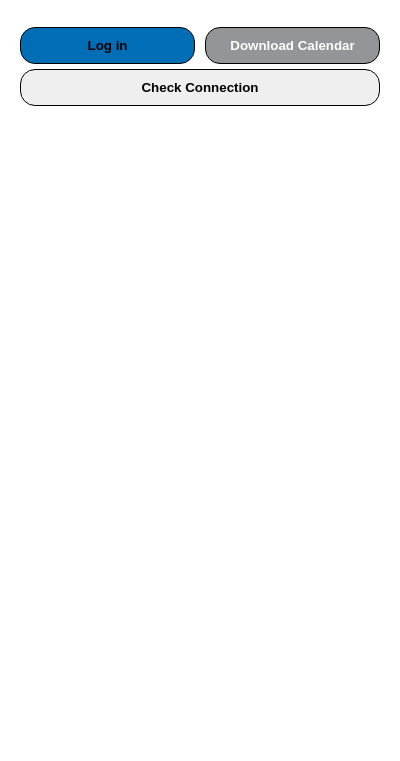
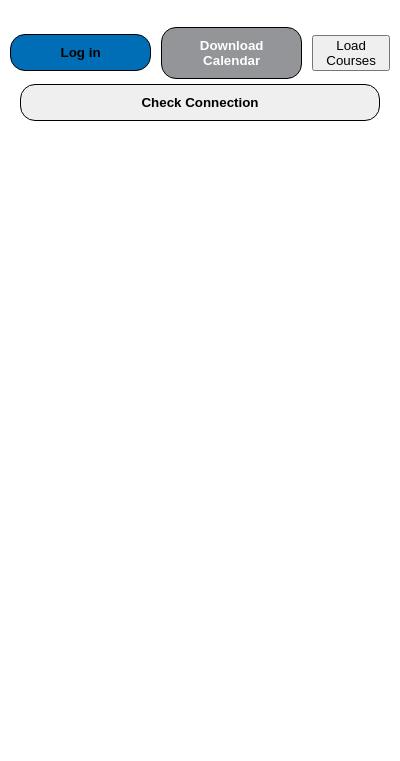
Before and after one commit to derekgelveza/canvas-calendar-downloader, a browser extension: page popup/index.html in a window 400 px wide. Shown: the part 83-844 px from the top of the page. Drawn offline with Linux system fonts and the light colour scheme.

Commit message:
adjusted manifest and main html

```diff
--- a/popup/index.html
+++ b/popup/index.html
@@ -13,8 +13,10 @@
             </div>
             <div id="buttons">
                 <button id="btn1">Log in</button>
-                <button id="btn2">Download Calendar</button>
+                <button id="btn2" disabled>Download Calendar</button>
+                <button id="loadCoursesBtn">Load Courses</button>
             </div>
+            <div id="coursesContainer"></div>
             <div id="checkbtn">
                 <button id="btn3">Check Connection</button>
             </div>
```
Also changed, not shown: manifest.json.
